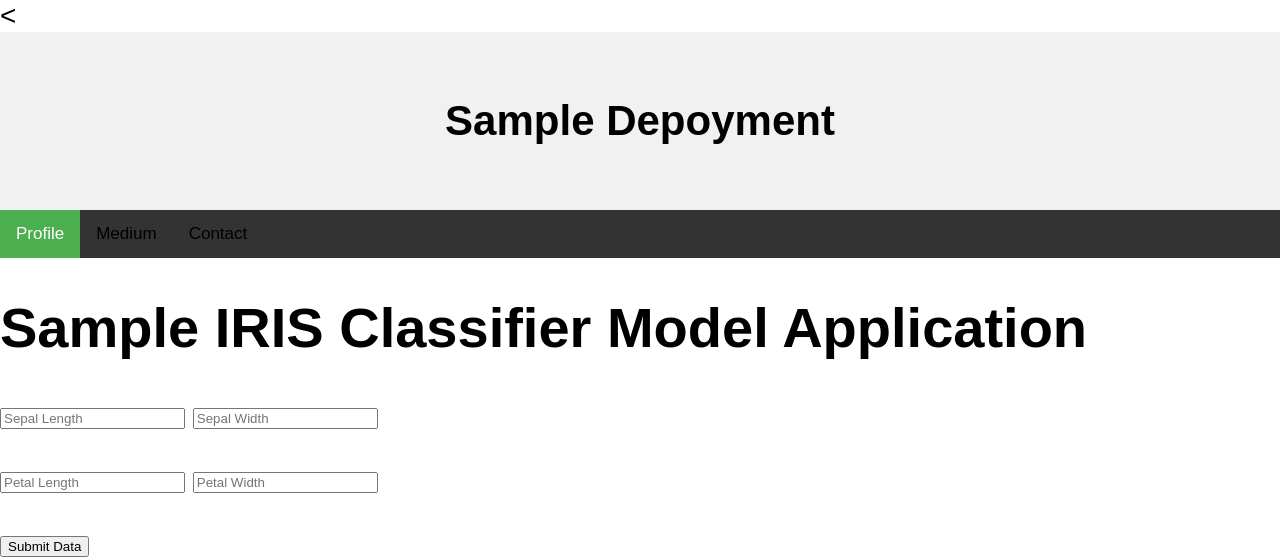
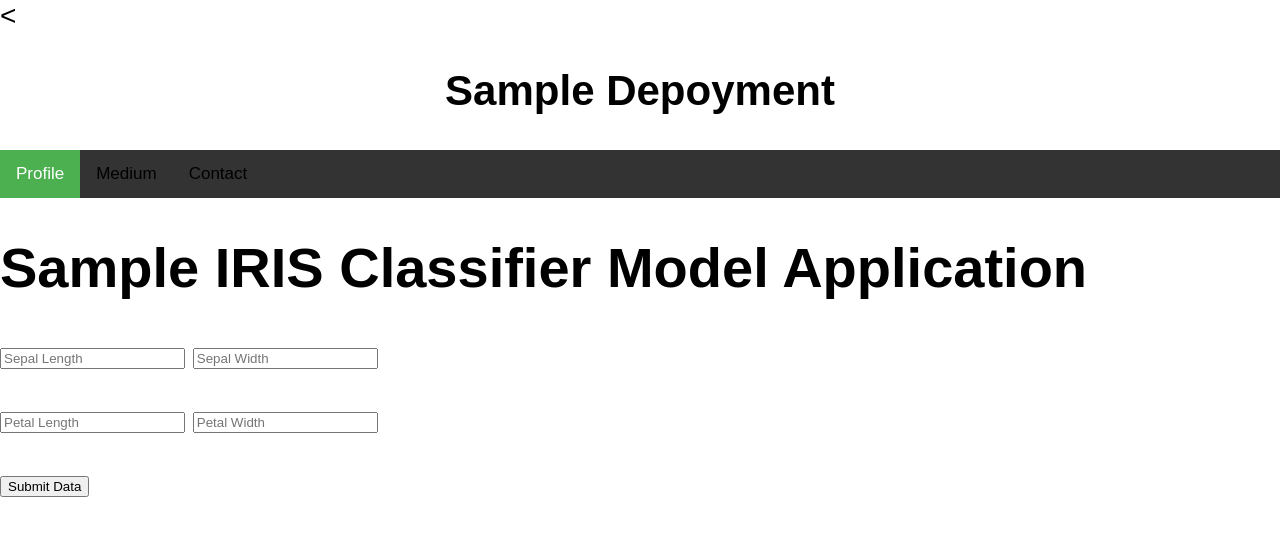
Before and after one commit to happyman11/sample_deploy, a Flask app: page / in a window 1280 px wide. Shown: the top 557 px of the page. Run offline with Flask 2, Linux system fonts and the light colour scheme.

Commit message:
Update index.html

```diff
--- a/templates/index.html
+++ b/templates/index.html
@@ -20,7 +20,7 @@ body {
 
 
 .header {
-  background-color: #f1f1f1;
+  background-color: Red:
   padding: 30px;
   text-align: center;
 }
```
